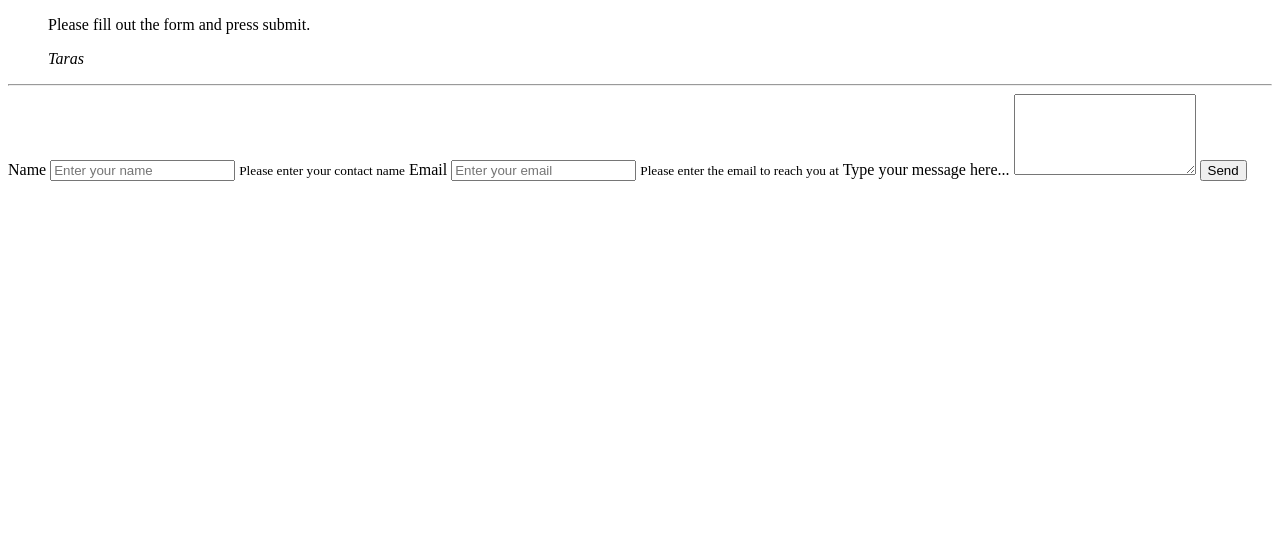
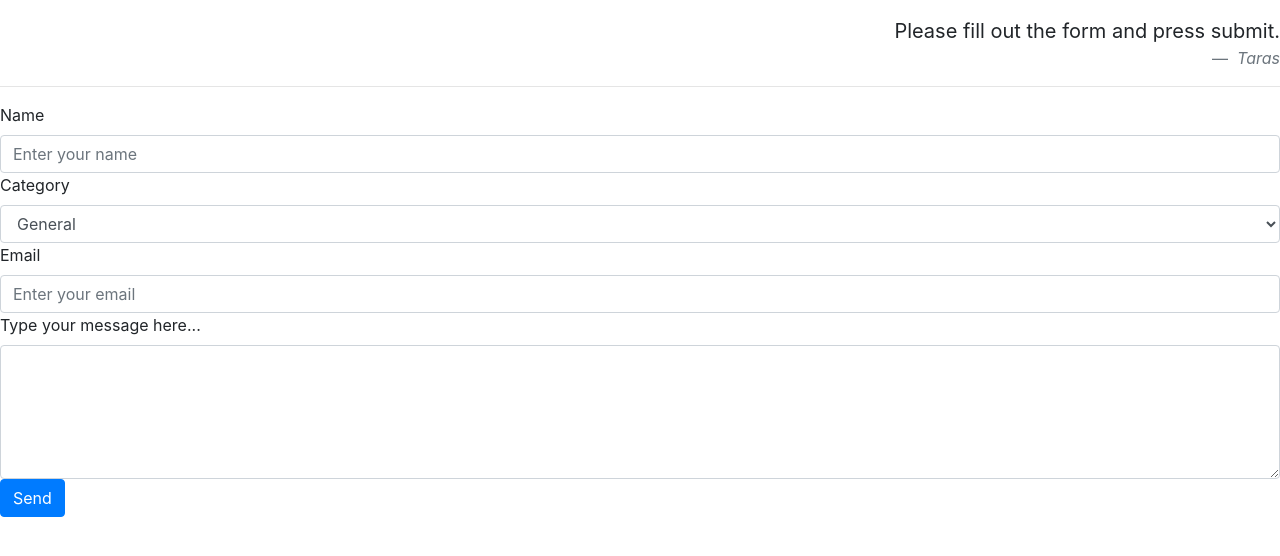
Before and after one commit to tarasivashchuk/Portfolio, a Flask app: template templates/contact.html in a window 1280 px wide. Shown: the top 556 px of the page. Run offline with Flask 2, Linux system fonts and the light colour scheme; the template is opened without the code that fills it: values that come from a table or form of the project are taken from there, others are empty; some libraries are stand-ins or nearby versions.

Commit message:
Added title and category dropdown

```diff
--- a/templates/contact.html
+++ b/templates/contact.html
@@ -2,13 +2,16 @@
 <html lang="en">
 <head>
     <meta charset="UTF-8">
-    <title>Title</title>
+    <title>Contact Me</title>
+    <link rel="stylesheet" href="https://stackpath.bootstrapcdn.com/bootstrap/4.3.1/css/bootstrap.min.css" crossorigin="anonymous">
+
 </head>
 
 <body>
 
 {#Output#} <p>
-    {% if name and email and message %}
+    {% if category and email and message %}
+        <h4 class="badge-pill">{{ category.label }}</h4>
     <blockquote class="blockquote">
     <p class="mb-0">{{ message }}</p>
     <footer class="blockquote-footer"> <cite title="User Name">{{ name }}</cite></footer>
@@ -28,9 +31,8 @@
 {#Input#} <form method="post" class="form-group">
     {{ form.hidden_tag() }}
     {{ form.name.label }} {{ form.name(type="text", class="form-control", placeholder="Enter your name") }}
-    <small id="helpId" class="form-text text-muted">Please enter your contact name</small>
+    {{ form.category.label }} {{ form.category(class="form-control") }}
     {{ form.email.label }} {{ form.email(type="email", class="form-control", placeholder="Enter your email") }}
-    <small id="emailhelpId" class="form-text text-muted">Please enter the email to reach you at</small>
     {{ form.message.label }} {{ form.message(class="form-control", rows=5) }}
     {{ form.submit(class="btn btn-primary") }}
 </form>
```
